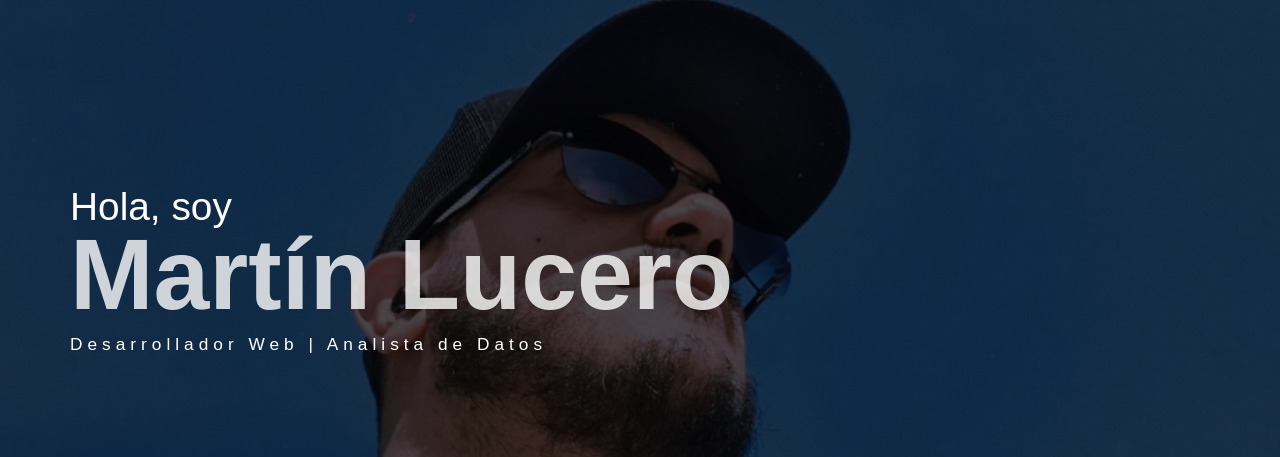
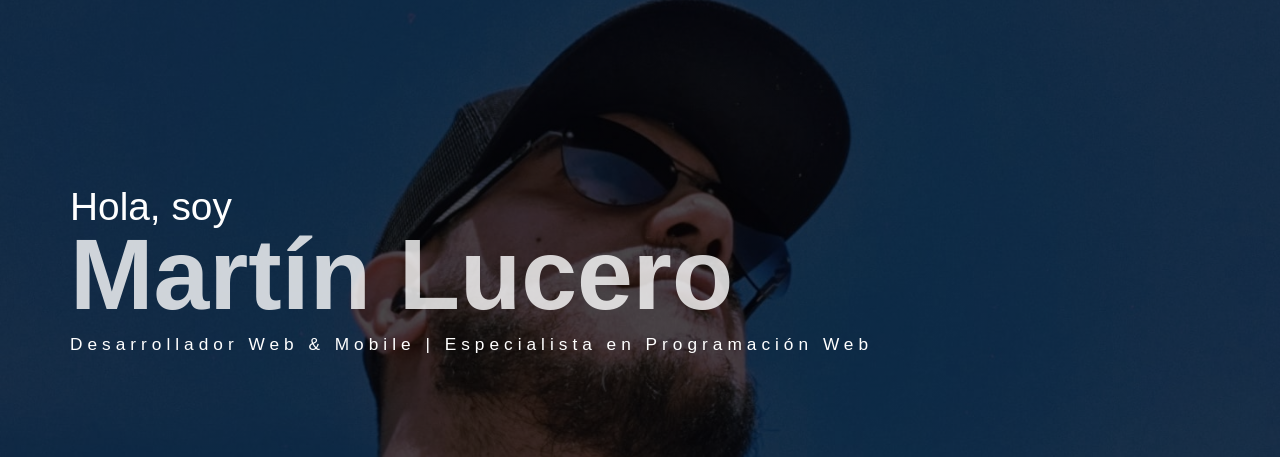
Before and after one commit to tinchopps/portfolio, a plain HTML site: page index.html in a window 1280 px wide. Shown: the part 63-520 px from the top of the page. Drawn offline with Linux system fonts and the light colour scheme.

Commit message:
Update index.html

```diff
--- a/index.html
+++ b/index.html
@@ -5,7 +5,7 @@
     <meta name="viewport" content="width=device-width, initial-scale=1, shrink-to-fit=no">
     <meta name="description" content="Página de inicio para el portafolio de Martín Lucero.">
     <meta name="author" content="Martín Lucero">
-    <title>Martín Lucero | Desarrollador Web y Analista de Datos</title>
+    <title>Martín Lucero</title>
     <!-- font icons -->
     <link rel="stylesheet" href="assets/vendors/themify-icons/css/themify-icons.css">
     <!-- Bootstrap + Martín Lucero main styles -->
@@ -22,7 +22,7 @@
             <div class="header-content">
                 <h4 class="header-subtitle">Hola, soy</h4>
                 <h1 class="header-title">Martín Lucero</h1>
-                <h6 class="header-mono">Desarrollador Web | Analista de Datos</h6>
+                <h6 class="header-mono">Desarrollador Web & Mobile | Especialista en Programación Web</h6>
             </div>
         </div>
     </header>
```
